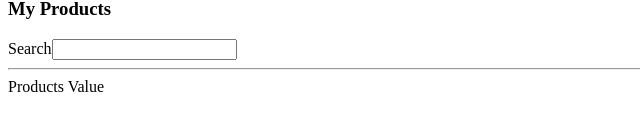
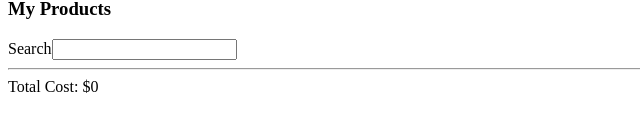
Before and after one commit to NataliiaProkopenko87/training_product-items, a React (Create React App) app: page / in a window 1280 px wide. Shown: the part 203-334 px from the top of the page, without its empty margins (0-640 px from the left). Built offline with nearby package versions, Linux system fonts and the light colour scheme.

Commit message:
Added Product Value

```diff
--- a/src/components/ProductsValue.js
+++ b/src/components/ProductsValue.js
@@ -1,6 +1,16 @@
+import {useSelector} from "react-redux";
+
 function ProductsValue () {
+    const totalCost = useSelector(({products:{data,searchTerm}}) =>
+    data.filter((product) =>
+        product.name.toLowerCase().includes(searchTerm.toLowerCase())
+    ).reduce((sum, product) => sum + product.price, 0)
+);
+
     return (
-        <div>Products Value</div>
+        <div className="product-value">
+            Total Cost: ${totalCost}
+        </div>
     );
 }
 
```
